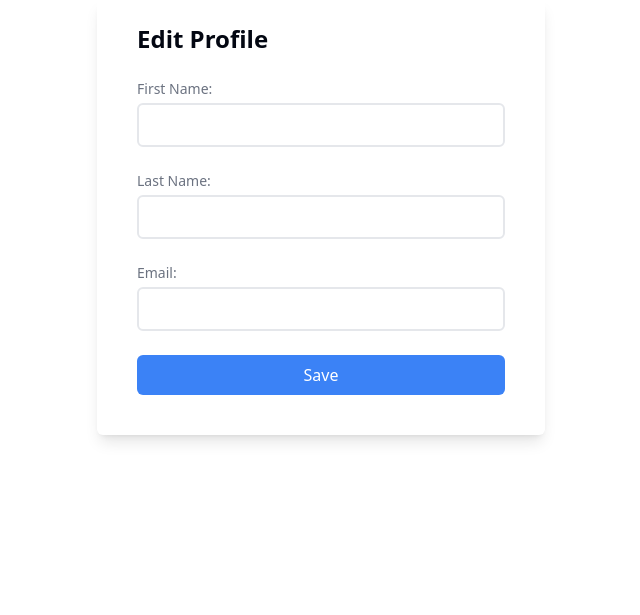
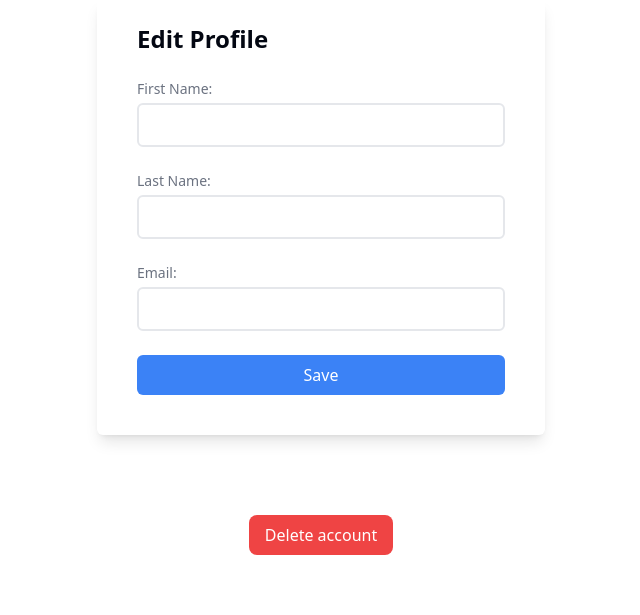
Before and after one commit to sofiehyllen/webdev_final_exam, a Flask app: page /edit-profile in a window 1280 px wide. Shown: the part 81-696 px from the top of the page, without its empty margins (319-959 px from the left). Run offline with Flask 3, Linux system fonts and the light colour scheme; the visitor is signed in with stand-in values (Sample User, id 1); style sheets or scripts are compiled from the project's sources.

Commit message:
user_profile_deletion

```diff
--- a/app.py
+++ b/app.py
@@ -1385,7 +1385,7 @@ def delete_user(account_pk):
 
         session.pop("account", None)
 
-        return redirect(url_for("view_login")) # Verify if this part is correct for your front-end logic.
+        return """<template mix-redirect="/login"></template>"""
 
     except Exception as ex:
         ic(ex)
--- a/static/ui.js
+++ b/static/ui.js
@@ -13,3 +13,25 @@ dropdowns.forEach(dropdown => {
 function showResults() {
     document.getElementById('search-results').classList.remove('hidden');
 }
+
+///////////////////////////////////////////////
+// Open and close modal for deleting profile
+document.addEventListener("DOMContentLoaded", function () {
+    const openModalBtn = document.getElementById("open-delete-modal-btn");
+    const deleteModal = document.getElementById("delete-modal");
+    const cancelDeleteBtn = document.getElementById("cancel-delete-btn");
+
+    // Open the modal when the "Delete account" button is clicked
+    openModalBtn.addEventListener("click", function (e) {
+        e.preventDefault();
+        deleteModal.classList.remove("hidden");
+        deleteModal.classList.add("flex");
+    });
+
+    // Close the modal when the "Cancel" button is clicked
+    cancelDeleteBtn.addEventListener("click", function (e) {
+        e.preventDefault();
+        deleteModal.classList.remove("flex");
+        deleteModal.classList.add("hidden");
+    });
+});
--- a/templates/view_edit_profile.html
+++ b/templates/view_edit_profile.html
@@ -44,9 +44,23 @@
             Save
         </button>
     </form>
-    <form action="">
-
-    </form>
+    <button  id="open-delete-modal-btn" class="bg-red-500 mt-20 text-white py-2 px-4 rounded-lg hover:bg-red-600 transition-colors duration-200 ease-in-out">
+        Delete account
+    </button>
+    <div id="delete-modal" class="fixed inset-0 bg-black bg-opacity-50 justify-center items-center hidden">
+        <div class="bg-white p-8 rounded-lg shadow-lg w-96">
+            <p class="text-2xl font-semibold mb-4">Are you sure you want to delete your account?</p>
+            <p class="text-sm mb-8">This action cannot be reversed</p>
+            <div class="flex gap-3">
+                <button id="confirm-delete-btn" mix-delete="/users/delete/{{ user.account_pk }}" class="bg-red-500 w-1/2 text-white py-2 px-4 rounded-lg hover:bg-red-600 transition-colors duration-200 ease-in-out">
+                    Delete
+                </button>
+                <button id="cancel-delete-btn" class="bg-gray-200 w-1/2 text-gray-800 py-2 px-4 rounded-lg hover:bg-gray-300 transition-colors duration-200 ease-in-out">
+                    Cancel
+                </button>
+            </div>
+        </div>
+    </div>
 </main>
 
 {% include "_bottom.html" %}
```
Also changed, not shown: templates/view_choose_role.html (+3 -4 lines), templates/view_edit_restaurant_profile.html (+17 -0 lines).
